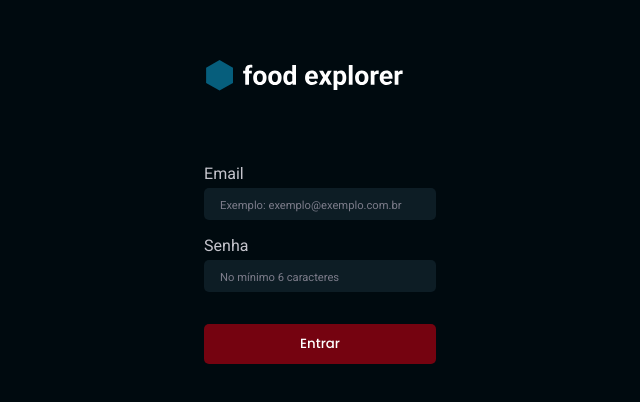
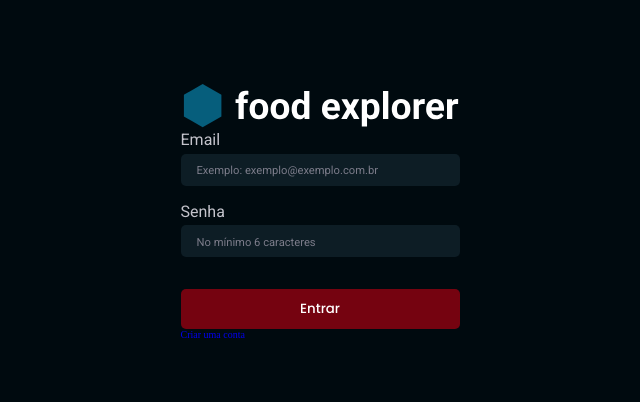
Before and after one commit to daiaanebarbosaf/foodexplorer, a React (Vite) app: page / in a window 1280 px wide. Shown: the part 188-590 px from the top of the page, without its empty margins (320-960 px from the left). Built offline with nearby package versions, Linux system fonts and the light colour scheme.

Commit message:
Update index.jsx

```diff
--- a/src/pages/SignIn/index.jsx
+++ b/src/pages/SignIn/index.jsx
@@ -1,5 +1,4 @@
 import { Container, Form } from './styles';
-import { FiMail, FiLock } from 'react-icons/fi';
 import logo from '../../assets/logo.svg';
 
 import { Input } from '../../components/Input';
@@ -11,7 +10,9 @@ export function SignIn(){
         <Container>
 
             <Form>
-                <img src={logo} alt="Logo da Food Explorer" />
+                <header>
+                    <img src={logo} alt="Logo da Food Explorer" />
+                </header>
 
                 <p>Email</p>
                 <Input
@@ -28,6 +29,13 @@ export function SignIn(){
                 />
 
                 <Button title="Entrar"/>
+
+                <footer>
+                    <a href="#">
+                        Criar uma conta
+                    </a>
+                </footer>
+
             </Form>
         </Container>
     );
```
